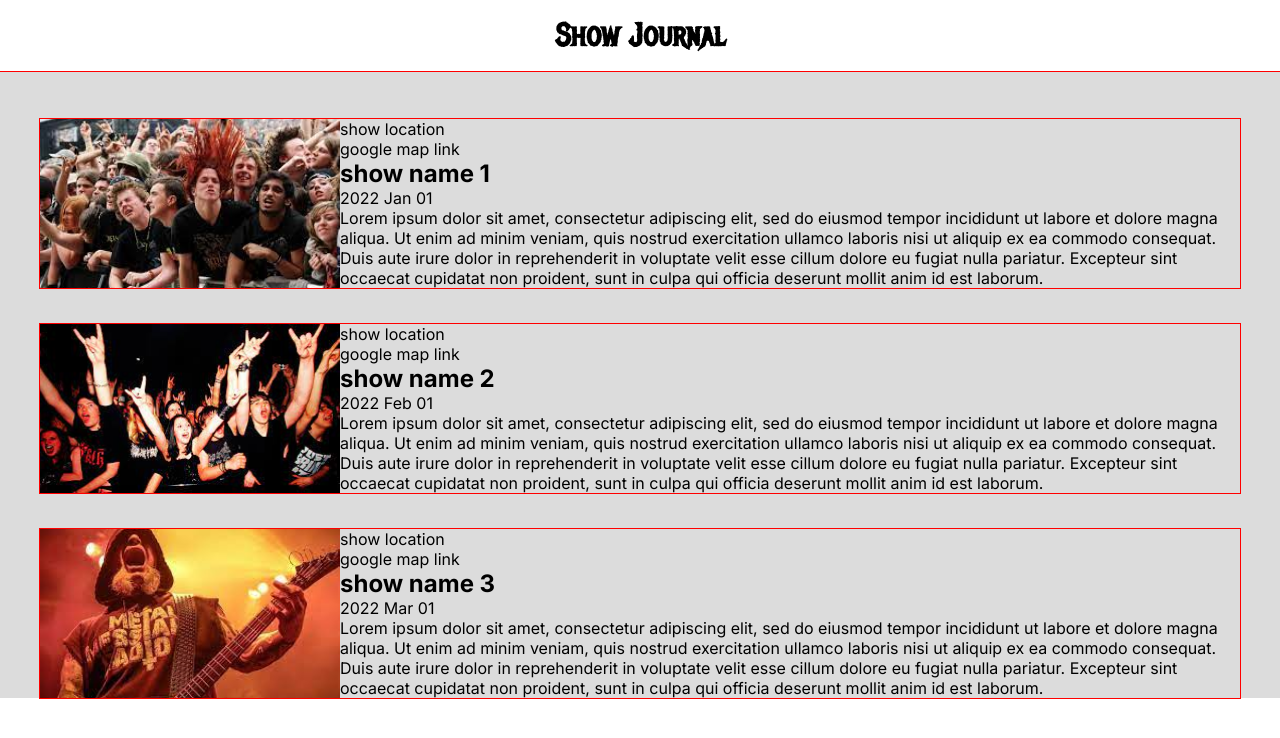
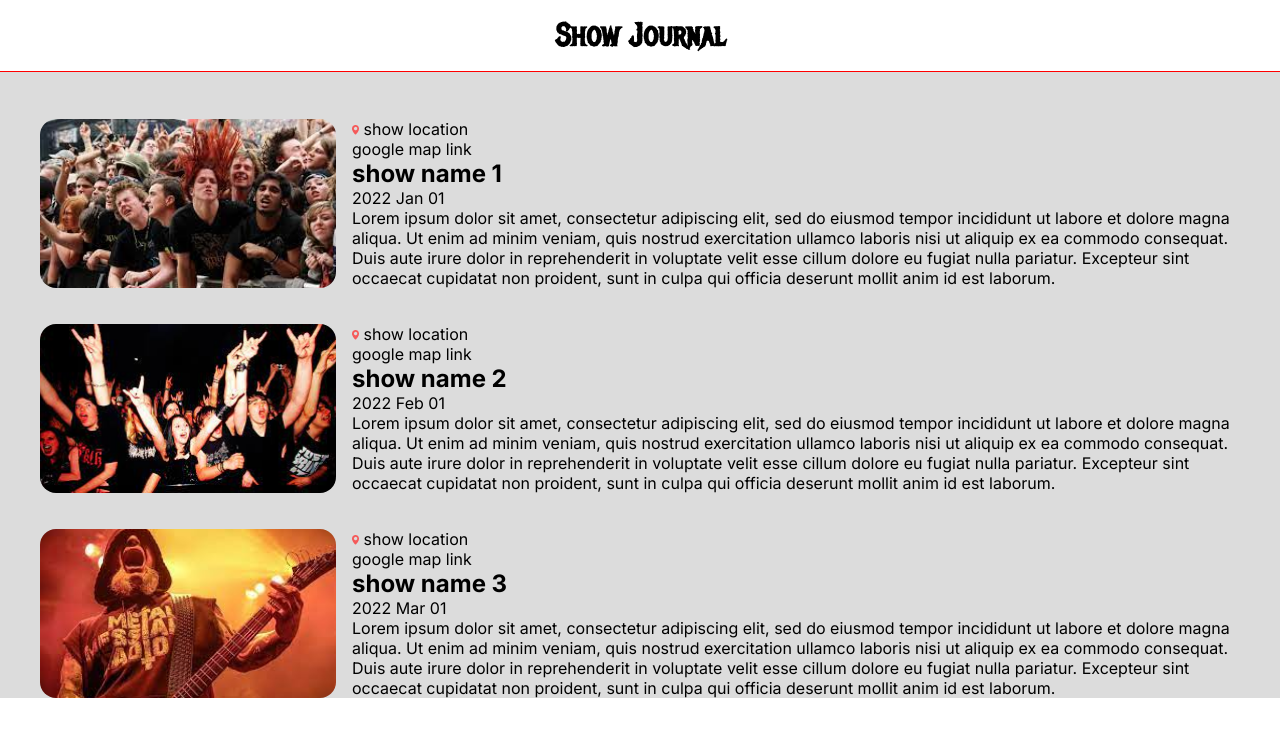
Before and after one commit to vishalicious213/show-journal, a React (Vite) app: page / in a window 1280 px wide. Shown: the top 738 px of the page. Built offline with nearby package versions, Linux system fonts and the light colour scheme.

Commit message:
added pin image to .show-location

```diff
--- a/components/Show.jsx
+++ b/components/Show.jsx
@@ -1,9 +1,11 @@
+import pin from "../public/pin.png"
+
 export default function Show(props) {
     return (
         <div className="show">
             <div className="show-image" style={{backgroundImage: `url(${props.pics[0]})`}}></div>
             <div className="show-details">
-                <p className="show-location">{props.location}</p>
+                <p className="show-location"><img src={pin} /> {props.location}</p>
                 <p className="show-map">{props.map}</p>
                 <h2 className="show-name">{props.name}</h2>
                 <p className="show-date">{props.date}</p>
--- a/index.css
+++ b/index.css
@@ -34,9 +34,10 @@ header {
 /* SHOWS */
 
 .show {
-    outline: 1px solid red;
+    /* outline: 1px solid red; */
     display: grid;
     grid-template-columns: 1fr 3fr;
+    gap: 1rem;
     margin-bottom: 2.25rem;
 }
 
@@ -44,4 +45,5 @@ header {
     background-repeat: no-repeat;
     background-size: cover;
     background-position: center;
+    border-radius: 1rem;
 }
```
Also changed, not shown: public/pin.png (added).
